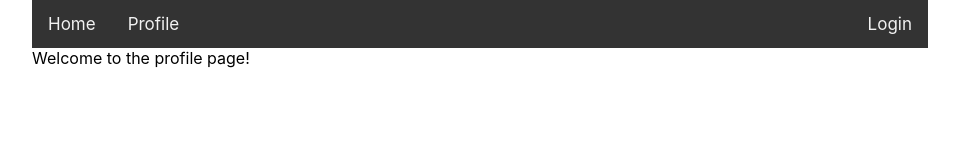
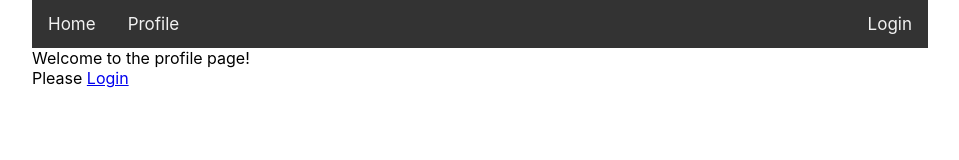
Before and after one commit to mr-hated/space-finder-frontend, a React (Create React App) app: page /profile in a window 1280 px wide. Shown: the top 160 px of the page, without its empty margins (160-1119 px from the left). Built offline with nearby package versions, Linux system fonts and the light colour scheme.

Commit message:
Rendering async table: setup

```diff
--- a/src/components/App.tsx
+++ b/src/components/App.tsx
@@ -42,9 +42,11 @@
             <Switch>
               <Route exact path='/' component={Home}/>
               <Route exact path='/login'>
-                <Login authService={this.authService} setUser={this.setUser}/>
+                <Login authService={this.authService} setUser={this.setUser} />
               </Route>
-              <Route exact path='/profile' component={Profile}/>
+              <Route exact path='/profile'>
+                <Profile authService={this.authService} user={this.state.user} />
+              </Route>
             </Switch>
           </div>
 
--- a/src/components/Profile.tsx
+++ b/src/components/Profile.tsx
@@ -1,12 +1,36 @@
 import React from "react";
+import { Link } from "react-router-dom";
+import { User, UserAttribute } from "../model/Model";
+import { AuthService } from "../services/AuthService";
 
-export class Profile extends React.Component {
+
+interface ProfileState {
+  userAttributes: UserAttribute[]
+}
+
+interface ProfileProps {
+  user: User | undefined,
+  authService: AuthService
+}
+
+export class Profile extends React.Component
+<ProfileProps, ProfileState> {
 
 
   render() {
+    let profileSpace;
+    if (this.props.user) {
+      profileSpace = <h3>Hello {this.props.user.userName}</h3>
+    } else {
+      profileSpace = <div>
+        Please <Link to='login'>Login</Link>
+      </div>
+    }
+
     return(
       <div>
         Welcome to the profile page!
+        {profileSpace}
       </div>
     )
   }
--- a/src/model/Model.ts
+++ b/src/model/Model.ts
@@ -4,3 +4,8 @@
   userName: string,
   email: string
 }
+
+export interface UserAttribute {
+  Name: string,
+  Value: string
+}
```
